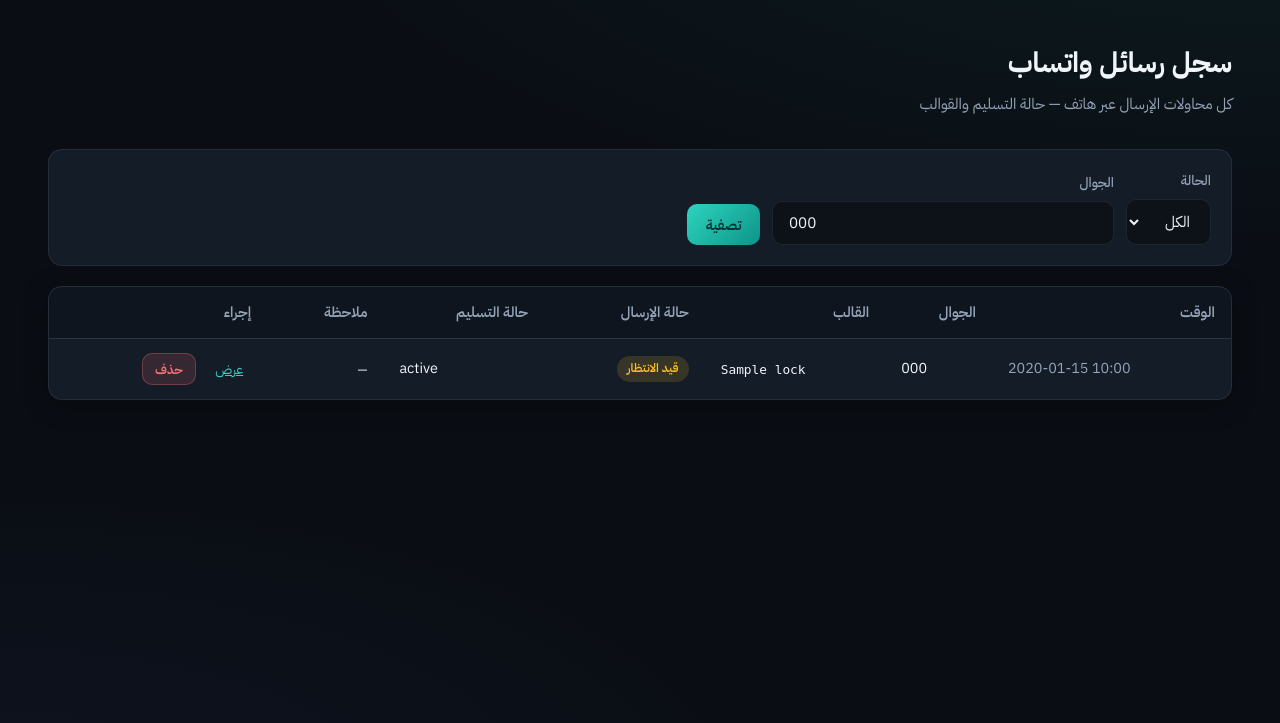
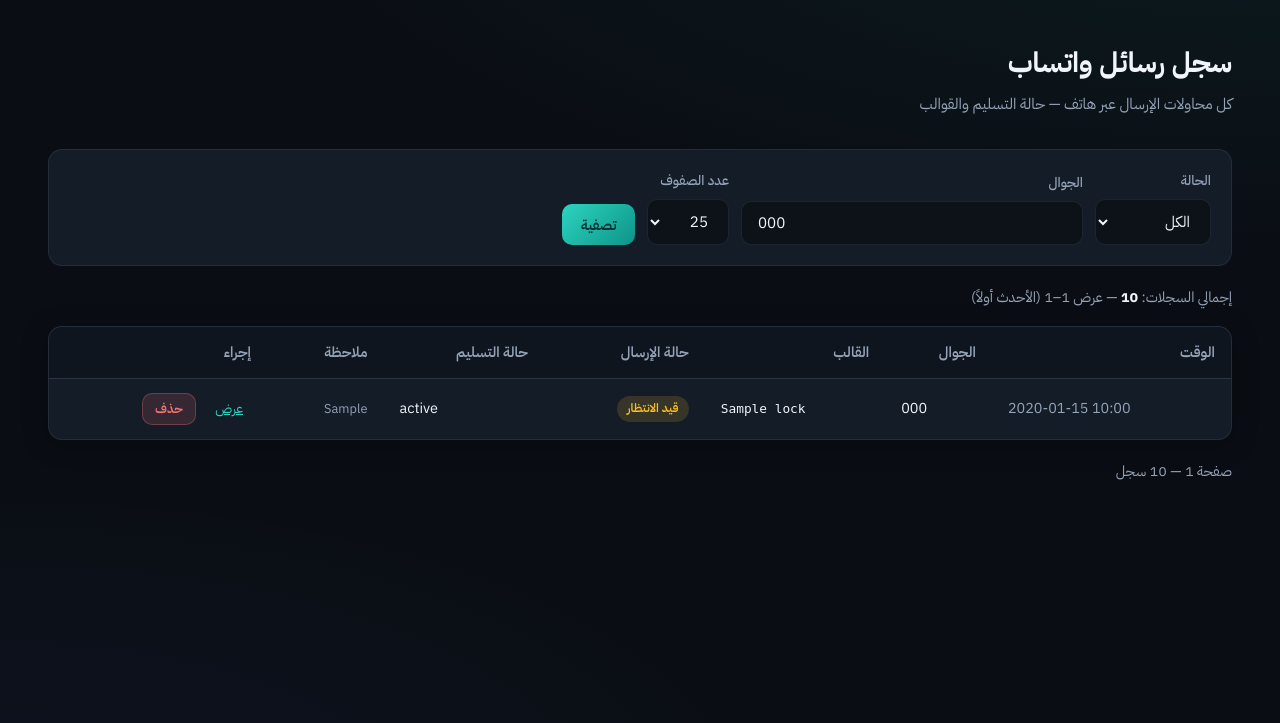
Before and after one commit to AJLAN0/SUMOVC_API, a FastAPI app: template app/admin/templates/messages.html in a window 1280 px wide. Shown: the top 723 px of the page. Run offline with FastAPI, Linux system fonts and the light colour scheme; the template is opened without the code that fills it: most values are stand-ins (such as "Sample title", 1, 10 or a date in 2020); parts of the project's set-up code (start-up, migrations or seed data) failed here and were passed over; some libraries are stand-ins or nearby versions.

Commit message:
full page on whatsapp messages

```diff
--- a/app/admin/router.py
+++ b/app/admin/router.py
@@ -301,12 +301,14 @@ async def messages_page(
     auth: str | RedirectResponse = Depends(require_admin_page),
     db: Session = Depends(get_db),
     page: int = 1,
+    page_size: int = 50,
     status: str | None = None,
     phone: str | None = None,
 ):
     if redir := _auth_or_redirect(auth):
         return redir
-    page_size = 25
+    page = max(1, page)
+    page_size = min(max(page_size, 10), 200)
     stmt = select(MessageLog)
     if status:
         stmt = stmt.where(MessageLog.status == status)
@@ -322,7 +324,9 @@ async def messages_page(
             "active": "messages",
             "items": items,
             "page": page,
+            "page_size": page_size,
             "total": total,
+            "has_more": page * page_size < total,
             "status": status or "",
             "phone": phone or "",
         },
--- a/app/admin/templates/_macros.html
+++ b/app/admin/templates/_macros.html
@@ -8,6 +8,7 @@
   {%- elif s == 'canceled' -%}ملغى
   {%- elif s == 'skipped' -%}تم التخطي
   {%- elif s == 'duplicate' -%}مكرر
+  {%- elif s == 'ignored_no_template' -%}بدون قالب
   {%- else -%}{{ s }}
   {%- endif -%}
 {%- endmacro %}
@@ -40,6 +41,20 @@
 
 {% macro empty_row(colspan, message='لا توجد بيانات') %}
 <tr><td colspan="{{ colspan }}"><div class="empty-state"><div class="icon">📭</div>{{ message }}</div></td></tr>
+{% endmacro %}
+
+{% macro pagination_bar(page, page_size, total, has_more, query='') %}
+{% if total > page_size %}
+<div class="pagination">
+  {% if page > 1 %}
+  <a href="?page={{ page - 1 }}&page_size={{ page_size }}{{ query }}">→ السابق</a>
+  {% endif %}
+  <span style="color: var(--text-muted);">صفحة {{ page }} — {{ total }} سجل</span>
+  {% if has_more %}
+  <a href="?page={{ page + 1 }}&page_size={{ page_size }}{{ query }}">التالي ←</a>
+  {% endif %}
+</div>
+{% endif %}
 {% endmacro %}
 
 {% macro flash_messages(flashes) %}
--- a/app/admin/templates/messages.html
+++ b/app/admin/templates/messages.html
@@ -1,5 +1,5 @@
 {% extends "base.html" %}
-{% from "_macros.html" import page_header, badge_status, empty_row %}
+{% from "_macros.html" import page_header, badge_status, empty_row, pagination_bar %}
 {% block title %}سجل الرسائل — SUMO{% endblock %}
 {% block content %}
 {{ page_header('سجل رسائل واتساب', 'كل محاولات الإرسال عبر هاتف — حالة التسليم والقوالب') }}
@@ -11,14 +11,33 @@
       <option value="">الكل</option>
       <option value="success" {% if status == 'success' %}selected{% endif %}>نجح</option>
       <option value="failed" {% if status == 'failed' %}selected{% endif %}>فشل</option>
+      <option value="duplicate" {% if status == 'duplicate' %}selected{% endif %}>مكرر</option>
+      <option value="skipped" {% if status == 'skipped' %}selected{% endif %}>تم التخطي</option>
+      <option value="ignored_no_template" {% if status == 'ignored_no_template' %}selected{% endif %}>بدون قالب</option>
     </select>
   </div>
   <div class="form-group" style="margin: 0; min-width: 160px;">
     <label class="form-label">الجوال</label>
     <input name="phone" value="{{ phone }}" class="form-input ltr" dir="ltr" placeholder="9665..." />
   </div>
+  <div class="form-group" style="margin: 0;">
+    <label class="form-label">عدد الصفوف</label>
+    <select name="page_size" class="form-select">
+      <option value="25" {% if page_size == 25 %}selected{% endif %}>25</option>
+      <option value="50" {% if page_size == 50 %}selected{% endif %}>50</option>
+      <option value="100" {% if page_size == 100 %}selected{% endif %}>100</option>
+      <option value="200" {% if page_size == 200 %}selected{% endif %}>200</option>
+    </select>
+  </div>
   <button type="submit" class="btn btn-primary" style="align-self: flex-end;">تصفية</button>
 </form>
+
+<p style="color: var(--text-muted); font-size: 0.9rem; margin: 0 0 1rem;">
+  إجمالي السجلات: <strong style="color: var(--text);">{{ total }}</strong>
+  {% if total > 0 %}
+  — عرض {{ ((page - 1) * page_size) + 1 }}–{{ [page * page_size, total] | min }} (الأحدث أولاً)
+  {% endif %}
+</p>
 
 <div class="card">
   <div class="table-wrap">
@@ -47,6 +66,8 @@
             {% set ex = m.error_reason | explain_error %}
             <span style="color: var(--danger);">{{ ex.title }}</span>
             <span style="color: var(--text-muted); display: block;">{{ ex.message }}</span>
+            {% elif m.provider_response %}
+            <span style="color: var(--text-muted);">{{ m.provider_response[:120] }}{% if m.provider_response|length > 120 %}…{% endif %}</span>
             {% else %}—{% endif %}
           </td>
           <td style="white-space: nowrap;">
@@ -62,4 +83,7 @@
     </table>
   </div>
 </div>
+
+{% set query = '&status=' ~ status ~ '&phone=' ~ phone %}
+{{ pagination_bar(page, page_size, total, has_more, query) }}
 {% endblock %}
```
